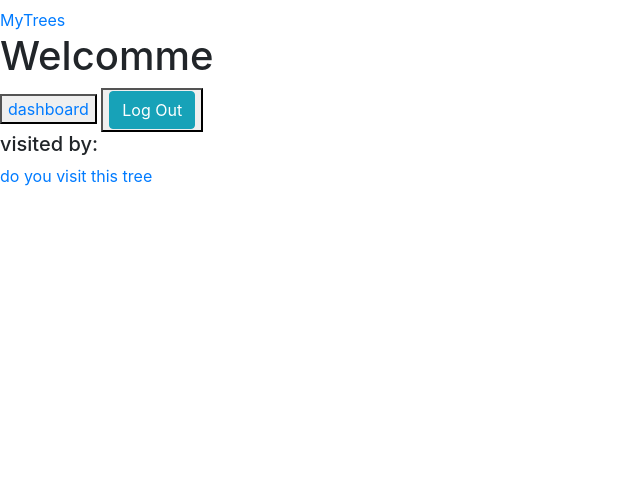
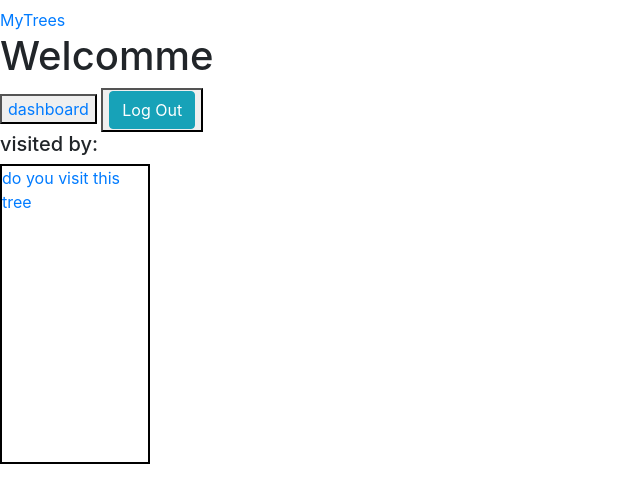
Before and after one commit to mzbour/second, a Django app: template m_app/templates/show.html in a window 1280 px wide. Shown: the part 251-754 px from the top of the page, without its empty margins (0-640 px from the left). Run offline with Django 3.2, Linux system fonts and the light colour scheme; the template is opened without the code that fills it, so the values that code supplies are empty; some libraries are stand-ins or nearby versions.

Commit message:
new commit

```diff
--- a/m_app/templates/show.html
+++ b/m_app/templates/show.html
@@ -24,6 +24,11 @@
     width:50%;
     height:100%;
 }
+.box{
+    border: 2px solid black;
+    width: 150px;
+    height: 300px;
+}
     </style>
 </head>
 <body>
@@ -48,9 +53,10 @@
             {% for visitor in myallvisitors %}
             <h3>{{visitor.first_name}}  {{visitor.last_name}}</h3>
             {% endfor %}
+            <a href="/vv">do you visit this tree</a>
         </div>
     </div>
-    <a href="/vv">do you visit this tree</a>
+
 
 </body>
 </html>
```
